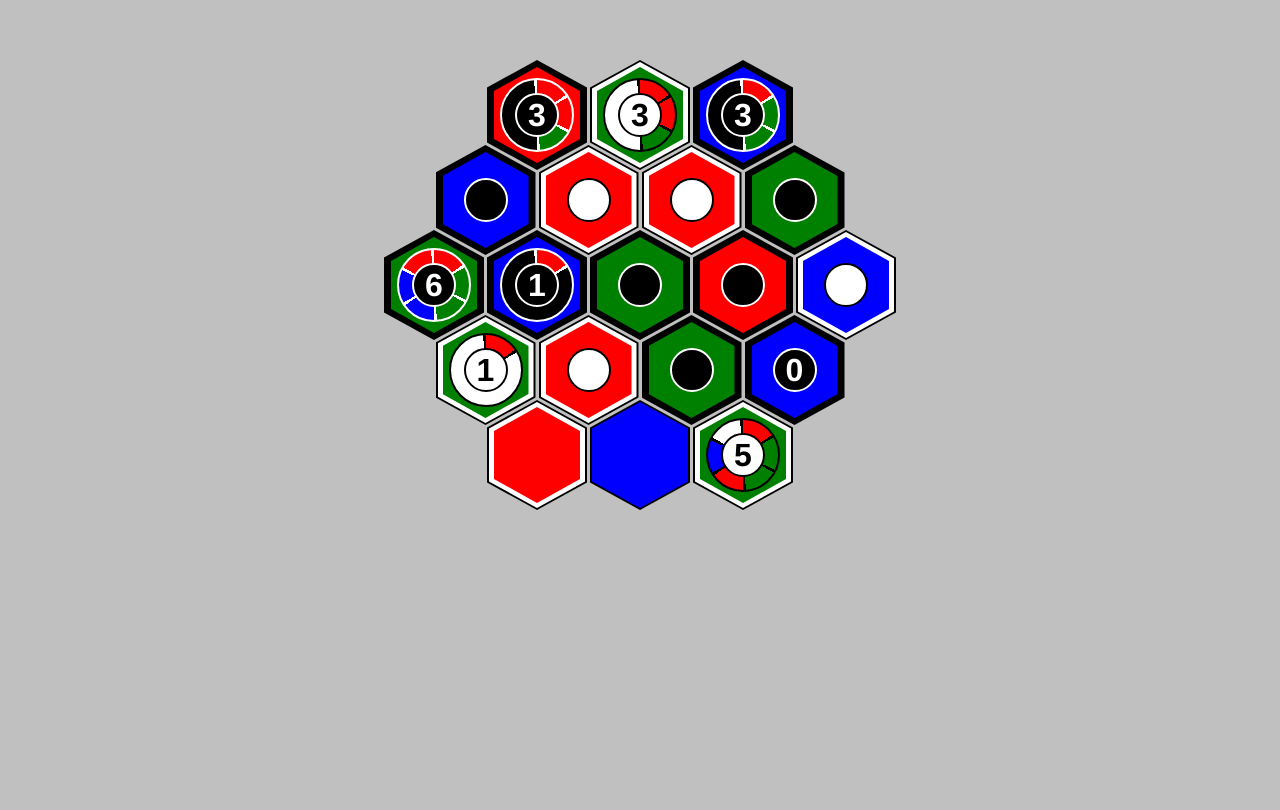
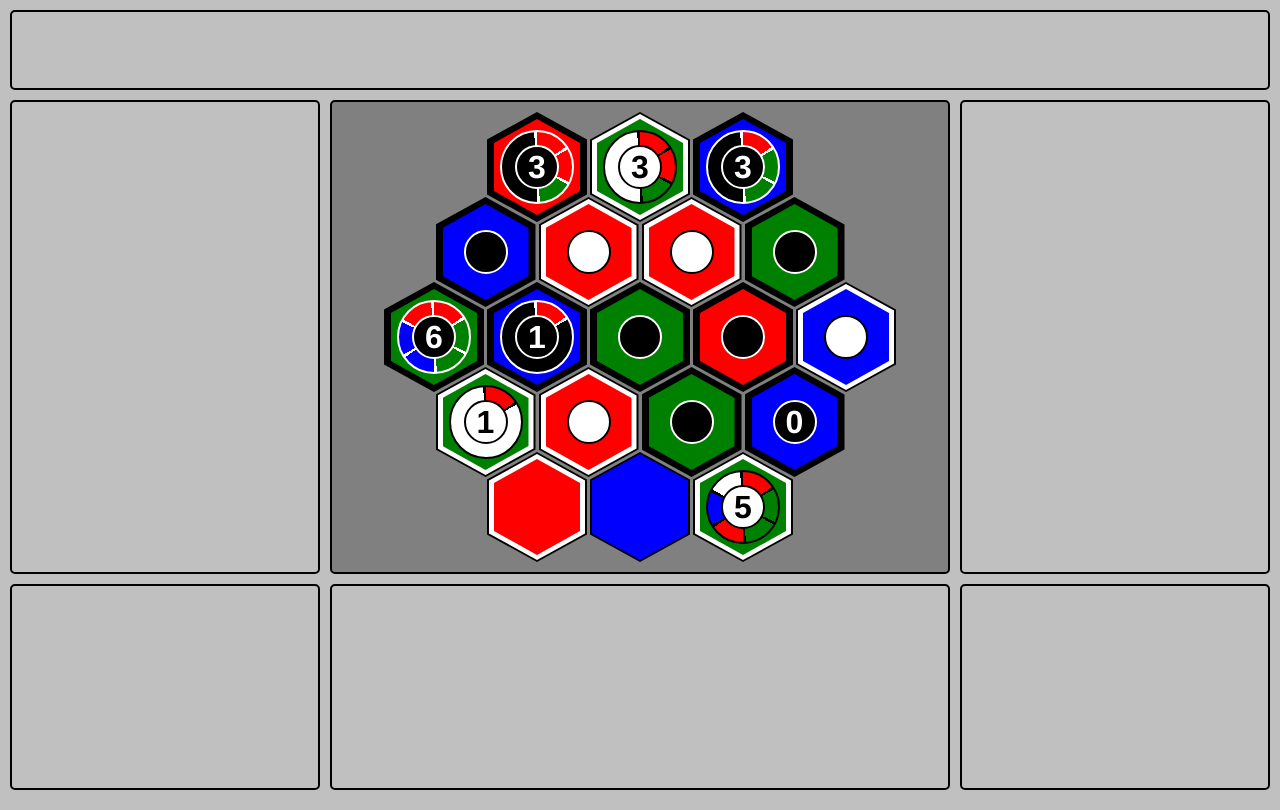
Before and after one commit to mwallace999/nexus-new, a Vue app: page / in a window 1280 px wide. Built offline with nearby package versions, Linux system fonts and the light colour scheme; the HTML template or start-up script is replaced by a standard one.

Commit message:
Add grid

```diff
--- a/src/App.vue
+++ b/src/App.vue
@@ -1,28 +1,28 @@
 <template>
-    <board-layout/>
+    <table-top/>
 </template>
 
 <script>
-import BoardLayout from './components/board/BoardLayout.vue'
+import TableTop from './components/table/TableTop.vue'
 
 export default {
     name: 'App',
     components: {
-        BoardLayout
+        TableTop
     }
 }
 </script>
 
 <style>
+body {
+    margin: 0;
+    height: 100vh;
+    overflow: hidden;
+    background-color: silver;
+}
 #app {
     font-family: Avenir, Helvetica, Arial, sans-serif;
-    -webkit-font-smoothing: antialiased;
-    -moz-osx-font-smoothing: grayscale;
     text-align: center;
-    color: #2c3e50;
-    margin-top: 60px;
-}
-body {
-    background-color: silver
+    height: inherit;
 }
 </style>
--- a/src/components/board/BoardLayout.vue
+++ b/src/components/board/BoardLayout.vue
@@ -43,4 +43,7 @@ export default {
     gap: 3px;
     margin-bottom: -25px;
 }
+.board {
+    padding-bottom: 25px;
+}
 </style>
--- /dev/null
+++ b/src/components/table/TableTop.vue
@@ -0,0 +1,56 @@
+<template>
+    <div class="table-top">
+        <div class="header border"></div>
+        <div class="border"></div>
+        <div class="center border">
+            <board-layout></board-layout>
+        </div>
+        <div class="border"></div>
+        <div class="border"></div>
+        <div class="border"></div>
+        <div class="border"></div>
+    </div>
+</template>
+
+<script>
+import BoardLayout from '../board/BoardLayout.vue'
+
+export default {
+    components: {
+        BoardLayout
+    },
+    data() {
+        return {
+        };
+    },
+    computed: {
+    },
+    methods: {
+    },
+};
+</script>
+
+<style scoped>
+.table-top {
+    display: grid;
+    grid-template-columns: 1fr 2fr 1fr;
+    grid-template-rows: 10vh 2fr 1fr;
+    gap: 10px;
+    height: calc(100vh - 20px);
+    margin: 10px;
+}
+.header {
+    grid-column: 1 / 4
+}
+.center {
+    display: flex;
+    align-items: center;
+    justify-content: center;
+    background-color: gray;
+    padding: 10px;
+}
+.border {
+    border:  solid black 2px;
+    border-radius: 5px;
+}
+</style>
--- a/src/store/index.js
+++ b/src/store/index.js
@@ -1,10 +1,11 @@
 import { createStore } from 'vuex';
-import staticBoard from './staticBoard'
+import staticBoard from '../lib/staticBoard'
 
 const store = createStore({
     state: {
         board: [],
-        currentPlayer: 1
+        currentPlayer: 1,
+        action: ''
     },
     getters: {
         board: (state) => state.board,
```
Also changed, not shown: src/lib/staticBoard.js (renamed from src/store/staticBoard.js).
